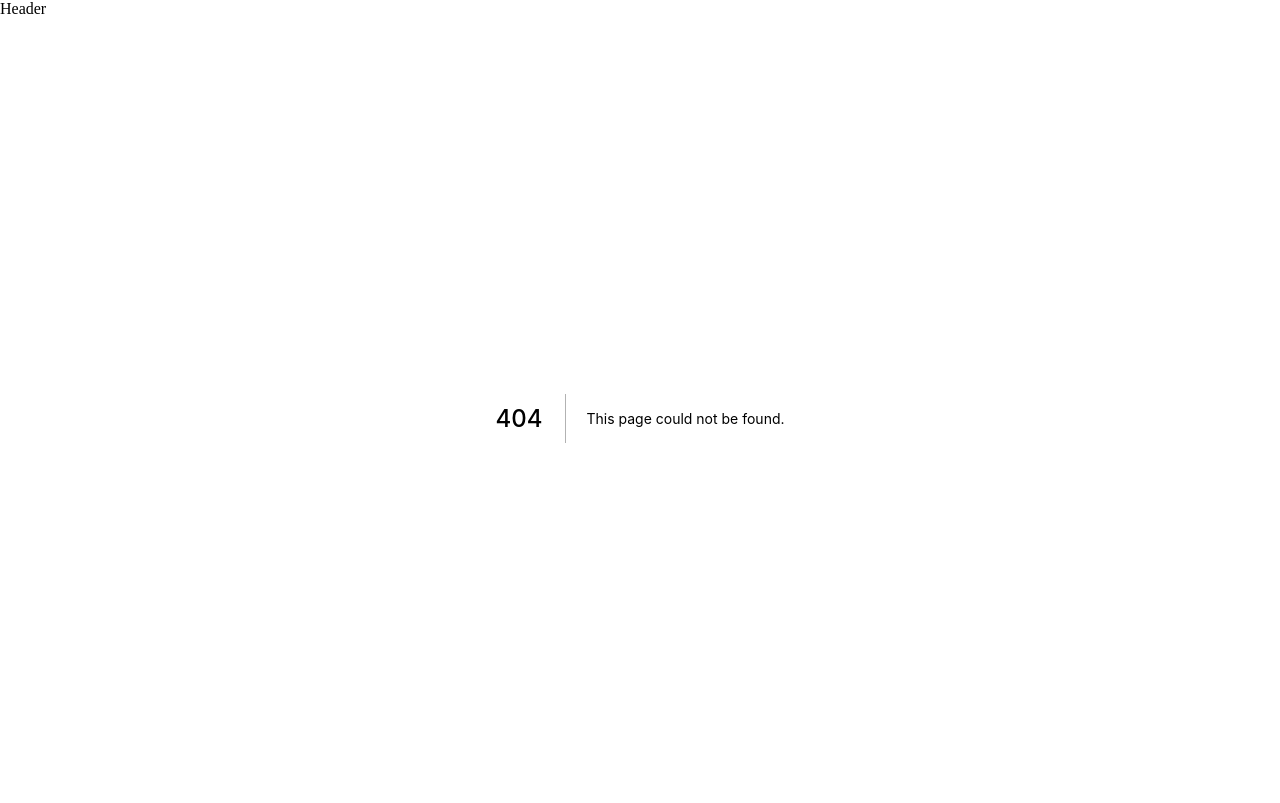
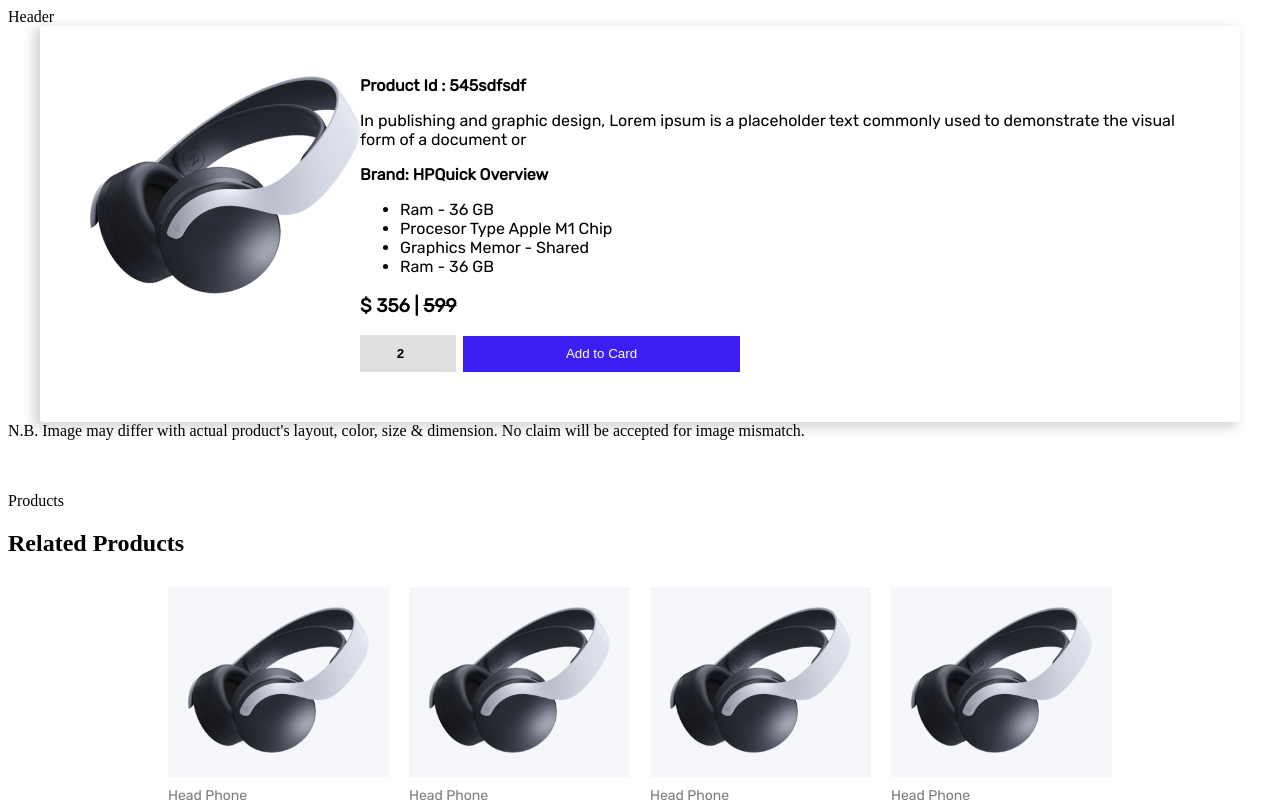
Before and after one commit to Safin-Ahmed/shoptronics-frontend, a Next.js app: page /product in a window 1280 px wide. Before the commit this address had no page. Shown: the top 803 px of the page. Built offline with nearby package versions, Linux system fonts and the light colour scheme; a web font is replaced by a local one.

Commit message:
product page issues

```diff
--- a/components/Footer.js
+++ b/components/Footer.js
@@ -1,7 +1,7 @@
 import Image from 'next/image'
 import Logo from '../public/static/logo.png'
 import HomeStyled from '../public/Styles/home.module.css'
-import styled from 'styled-components'
+// import styled from 'styled-components'
 
 
 function Footer() {
--- a/package.json
+++ b/package.json
@@ -15,7 +15,9 @@
     "easy-peasy": "^5.1.0",
     "next": "12.3.1",
     "react": "18.2.0",
-    "react-dom": "18.2.0"
+    "react-dom": "18.2.0",
+    "react-toastify": "^9.0.8",
+    "shortid": "^2.2.16"
   },
   "devDependencies": {
     "eslint": "8.25.0",
--- a/pages/_app.js
+++ b/pages/_app.js
@@ -1,5 +1,5 @@
 import Layout from "../components/Layout";
-
+import 'react-toastify/dist/ReactToastify.css';
 function MyApp({ Component, pageProps }) {
   return (
     <>
--- a/pages/index.js
+++ b/pages/index.js
@@ -1,4 +1,4 @@
-import { Divider } from "@material-ui/core";
+// import { Divider } from "@material-ui/core";
 import BestSellingSection from "../components/Section/BestSellingSection";
 import TrendingProductSection from "../components/Section/TrendingProductSection";
 
--- /dev/null
+++ b/pages/product/index.js
@@ -0,0 +1,104 @@
+import React, { useState } from 'react';
+import ProductCard from '../../components/Shared/ProductCard';
+import HomeStyled from '../../public/Styles/home.module.css';
+import module from '../../public/Styles/product_details.module.css'
+import product from '../../public/static/product.png'
+import { ToastContainer, toast } from 'react-toastify';
+const shortid = require('shortid');
+
+const fakeData = [
+    {
+        id: shortid.generate(),
+        title: 'Flexible WareLess Head Phone',
+        desc: 'In publishing and graphic design, Lorem ipsum is a placeholder text commonly used to demonstrate the visual form of a document or',
+        price: 500,
+        discount: 10,
+        image: ["/static/product.png", "/static/product.png", "/static/product.png",],
+        brand: 'HP',
+    }
+]
+
+
+
+
+const ProductDetails = () => {
+    const [data, setData] = useState(fakeData)
+    const [currentImage, setCurrentImage] = useState(data?.image?.[0])
+
+    const notify = () => toast.success('Product added successfully!', {
+        position: "top-right",
+        autoClose: 5000,
+        hideProgressBar: false,
+        closeOnClick: true,
+        pauseOnHover: true,
+        draggable: true,
+        theme: "colored",
+    });
+
+    const changeImage = (img)=> {
+        setCurrentImage(img)
+    }
+
+    return (
+        <div>
+            <div className={module.product_details_sec}>
+                <div className={module.product_image_section}>
+                    <div className='product_gallery'>
+                        {
+                            data?.image?.map((item)=> <img src={item} onClick={changeImage} width={"105px"} alt='MAIN IMAGE' />)
+                        }
+                    </div>
+                    <div className='view_image'>
+                        <img src={'/static/product.png'} alt='MAIN IMAGE' />
+                    </div>
+                    <br />
+                </div>
+
+                <div className="product_full_dec">
+                    {/* <p>Review :</p> <img src={rating} alt="" /> */}
+                    <title>Flexible WareLess Head Phone</title>
+                    <b>Product Id : 545sdfsdf</b>
+                    <div className="dec">
+                        <p>In publishing and graphic design, Lorem ipsum is a placeholder text commonly used to demonstrate the visual form of a document or</p>
+                    </div>
+                    <b>Brand: HP</b>
+                    <b>Quick Overview</b>
+                    <ul>
+                        <li>Ram - 36 GB</li>
+                        <li>Procesor Type Apple M1 Chip</li>
+                        <li>Graphics Memor - Shared</li>
+                        <li>Ram - 36 GB</li>
+                    </ul>
+                    <h3>$ 356 | <del>599</del> </h3>
+                    <div className={module.add_to_cart}>
+                        <input type="number" value={2} className={module.input_box} />
+                        <button onClick={notify} className={module.butt}>Add to Card</button>
+                        <ToastContainer />
+                    </div>
+
+                </div>
+
+
+
+            </div>
+            N.B. Image may differ with actual product's layout, color, size & dimension. No claim will be accepted for image mismatch.
+            <br />
+            <br />
+            <br />
+            <p>Products</p>
+            <h2>Related Products</h2>
+
+
+            <div className={HomeStyled.customContainer}>
+                <div className={HomeStyled.bestSellingProduct}>
+                    <ProductCard />
+                    <ProductCard />
+                    <ProductCard />
+                    <ProductCard />
+                </div>
+            </div>
+        </div>
+    );
+};
+
+export default ProductDetails;
--- /dev/null
+++ b/public/Styles/product_details.module.css
@@ -0,0 +1,36 @@
+.product_details_sec{
+    width: 1100px;
+    margin: auto;
+    padding: 50px;
+    font-family: "Rubik";
+    background: #FFFFFF;
+    box-shadow: -5px 4px 11px 2px rgba(0, 0, 0, 0.16);
+    border-radius: 3px;
+    display: flex;
+}
+
+.butt {
+    background: #3C1FF4;
+    border: none;
+    color: white;
+    width: 277px;
+    height: 36px;
+    left: 894px;
+    top: 694px;
+    cursor: pointer;
+}
+
+.input_box {
+    border: none;
+    margin-right: 7px;
+    width: 92px;
+    height: 35px;
+    text-align: center;
+    left: 792px;
+    font-weight: bold;
+    top: 694px;
+    background: rgba(217, 217, 217, 0.8);
+}
+.product_image_section {
+    display: flex;
+}
```
Also changed, not shown: 1 other file (tests, documents, lock files or other folders).
